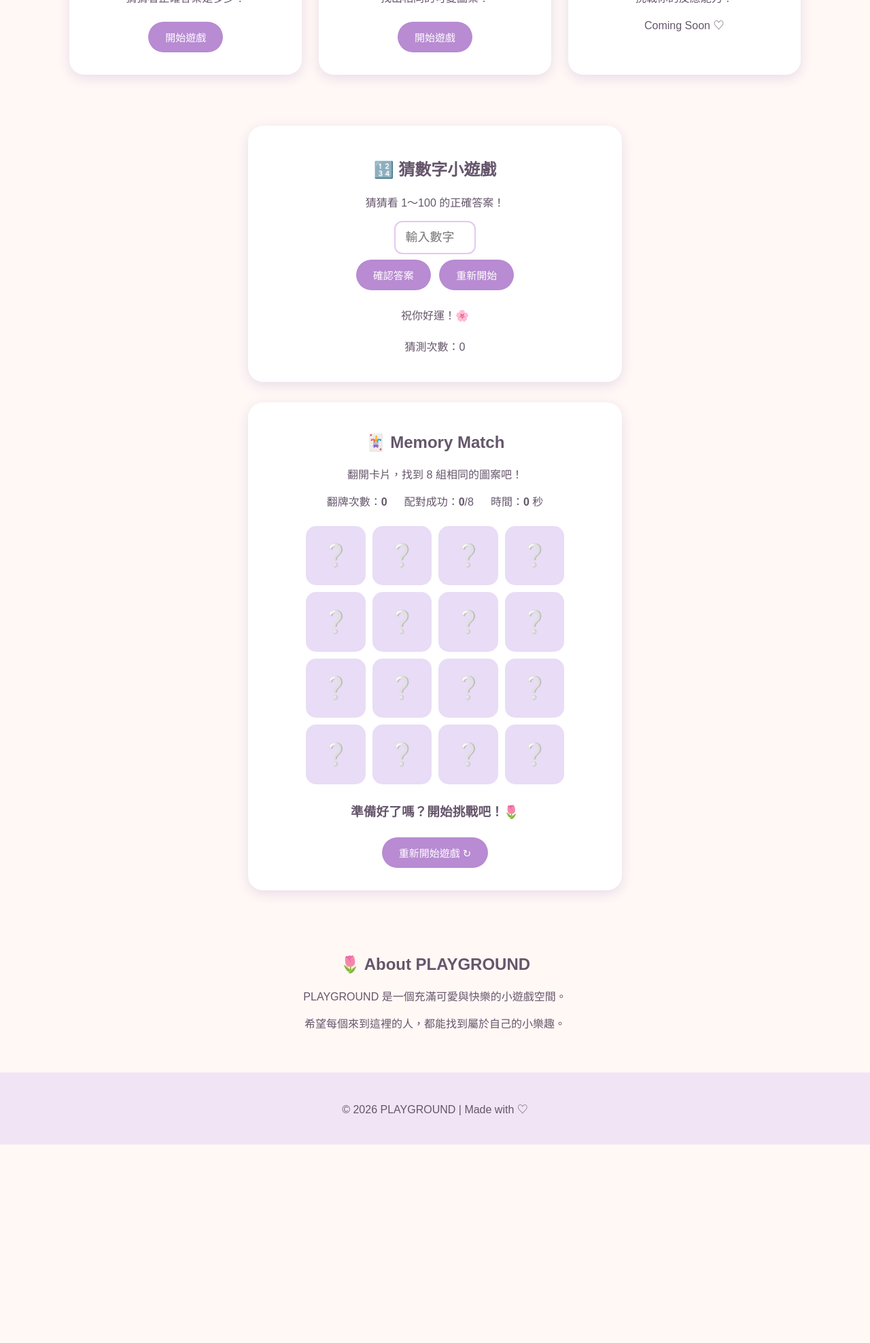
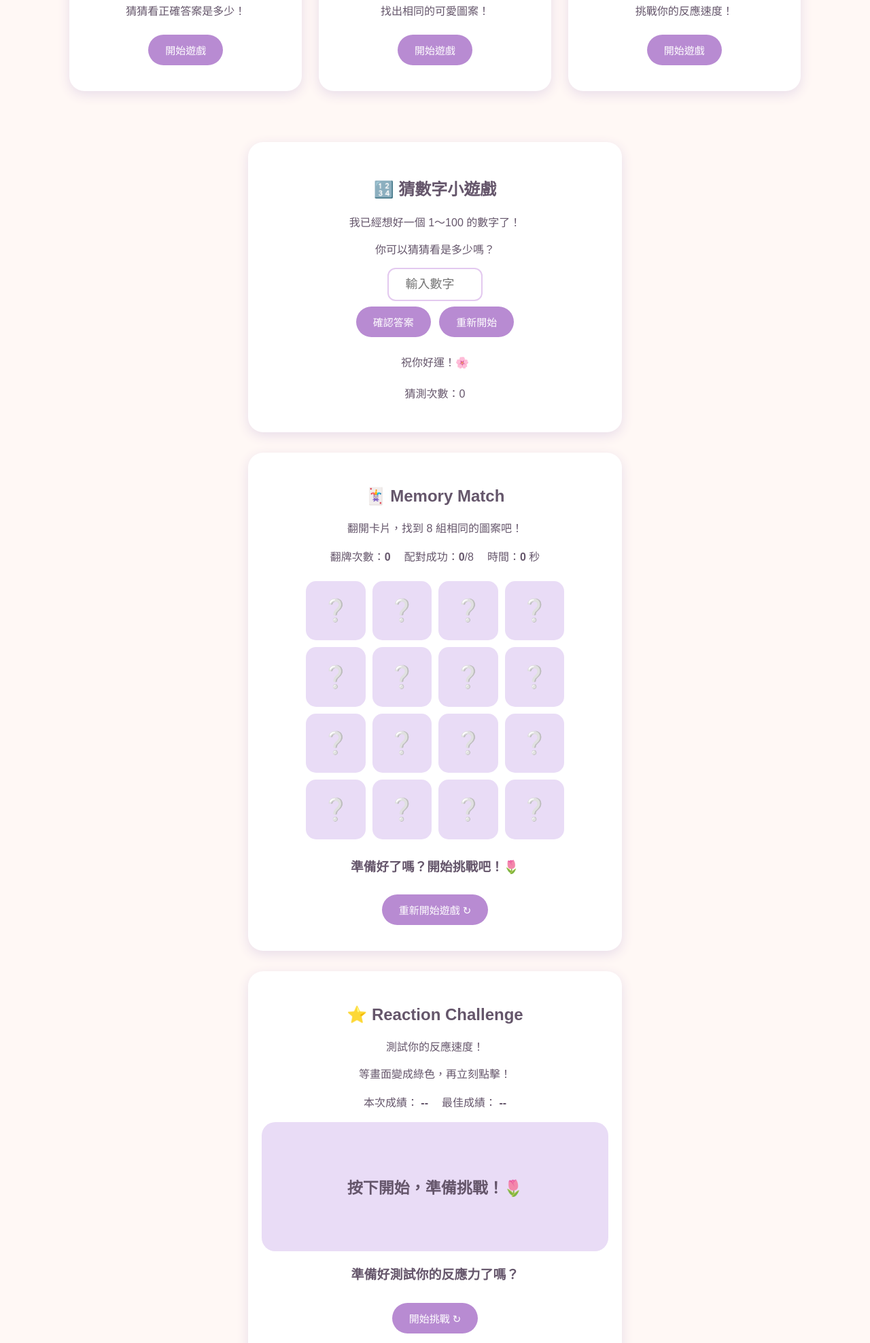
Before and after one commit to daannjciee9201/playground-game, a plain HTML site: page index.html in a window 1280 px wide. Shown: the part 824-2800 px from the top of the page at 68% size. Before the commit the page ends 2508 px from the top, so only its background shows below. Drawn offline with Linux system fonts and the light colour scheme.

Commit message:
Complete three mini games

```diff
--- a/index.html
+++ b/index.html
@@ -4,10 +4,17 @@
 <head>
 <meta charset="UTF-8">
 <meta name="viewport" content="width=device-width, initial-scale=1.0">
+
 <title>PLAYGROUND | 可愛遊戲基地</title>
 
 <style>
-* { box-sizing: border-box; }
+* {
+  box-sizing: border-box;
+}
+
+html {
+  scroll-behavior: smooth;
+}
 
 body {
   margin: 0;
@@ -22,6 +29,8 @@ header {
   justify-content: space-between;
   align-items: center;
   background: white;
+  flex-wrap: wrap;
+  gap: 15px;
 }
 
 .logo {
@@ -36,13 +45,28 @@ nav a {
   color: #77667d;
 }
 
+nav a:hover {
+  color: #b88bd2;
+}
+
 .hero {
   text-align: center;
-  padding: 75px 20px;
-  background: linear-gradient(135deg,#f9dff0,#e9e2ff,#dff4f5);
+  padding: 80px 20px;
+  background: linear-gradient(
+    135deg,
+    #f9dff0,
+    #e9e2ff,
+    #dff4f5
+  );
 }
 
-.hero h1 { font-size: 42px; }
+.hero h1 {
+  font-size: 42px;
+}
+
+.hero p {
+  font-size: 17px;
+}
 
 .btn {
   display: inline-block;
@@ -55,6 +79,12 @@ nav a {
   border: none;
   cursor: pointer;
   font-size: 15px;
+  transition: .2s;
+}
+
+.btn:hover {
+  background: #966bb5;
+  transform: translateY(-2px);
 }
 
 .section {
@@ -64,26 +94,35 @@ nav a {
 
 .games {
   display: grid;
-  grid-template-columns: repeat(auto-fit,minmax(220px,1fr));
+  grid-template-columns: repeat(
+    auto-fit,
+    minmax(220px, 1fr)
+  );
   gap: 25px;
   margin-top: 30px;
 }
 
 .card {
   background: white;
-  padding: 25px;
+  padding: 30px 20px;
   border-radius: 22px;
   box-shadow: 0 5px 18px #e8dce9;
 }
 
-.emoji { font-size: 50px; }
+.emoji {
+  font-size: 50px;
+}
 
-.card h3 { color: #a77bc5; }
+.card h3 {
+  color: #a77bc5;
+}
 
-#game, #memory-game {
+#game,
+#memory-game,
+#reaction-game {
   background: white;
   border-radius: 22px;
-  padding: 25px 15px;
+  padding: 30px 20px;
   max-width: 550px;
   margin: 30px auto;
   box-shadow: 0 5px 18px #e8dce9;
@@ -91,20 +130,22 @@ nav a {
 
 input {
   padding: 12px;
-  width: 120px;
+  width: 140px;
   border: 2px solid #e3c9ef;
   border-radius: 12px;
   font-size: 18px;
   text-align: center;
 }
 
-#message {
+#message,
+#memory-message,
+#reaction-result {
   min-height: 30px;
 }
 
 .memory-board {
   display: grid;
-  grid-template-columns: repeat(4,1fr);
+  grid-template-columns: repeat(4, 1fr);
   gap: 10px;
   max-width: 380px;
   margin: 25px auto;
@@ -137,9 +178,41 @@ input {
 .stats {
   display: flex;
   justify-content: center;
-  gap: 25px;
+  gap: 20px;
   flex-wrap: wrap;
-  margin: 15px;
+  margin: 18px;
+}
+
+.reaction-area {
+  width: 100%;
+  min-height: 190px;
+  border: none;
+  border-radius: 20px;
+  background: #e9dcf6;
+  color: #65566b;
+  font-size: 23px;
+  font-weight: bold;
+  cursor: pointer;
+  padding: 20px;
+  transition: background .2s;
+}
+
+.reaction-area.waiting {
+  background: #f7dce9;
+}
+
+.reaction-area.ready {
+  background: #a8dfb5;
+  color: #315d3b;
+}
+
+.reaction-area:disabled {
+  cursor: default;
+}
+
+.reaction-result {
+  font-size: 19px;
+  font-weight: bold;
 }
 
 footer {
@@ -149,18 +222,32 @@ footer {
 }
 
 @media(max-width:600px) {
-  .hero h1 { font-size: 30px; }
-  nav a { font-size: 13px; margin-left: 7px; }
-  .memory-board { gap: 7px; }
-  .memory-card { font-size: 25px; }
+  .hero h1 {
+    font-size: 30px;
+  }
+
+  nav a {
+    font-size: 13px;
+    margin-left: 7px;
+  }
+
+  .memory-board {
+    gap: 7px;
+  }
+
+  .memory-card {
+    font-size: 25px;
+  }
 }
 </style>
 </head>
 
 <body>
 
+<!-- 導覽列 -->
 <header>
   <div class="logo">☁️ PLAYGROUND</div>
+
   <nav>
     <a href="#home">首頁</a>
     <a href="#games">遊戲</a>
@@ -168,6 +255,7 @@ footer {
   </nav>
 </header>
 
+<!-- 首頁 -->
 <section class="hero" id="home">
   <h1>Welcome to PLAYGROUND! 🌷</h1>
   <p>今天也要給自己一點快樂 ♡</p>
@@ -175,11 +263,14 @@ footer {
   <a href="#games" class="btn">開始探索遊戲 ✨</a>
 </section>
 
+<!-- 遊戲選單 -->
 <section class="section" id="games">
+
   <h2>🎮 選擇你的遊戲</h2>
   <p>挑選一款遊戲，享受一點小小的快樂！</p>
 
   <div class="games">
+
     <div class="card">
       <div class="emoji">🔢</div>
       <h3>猜數字遊戲</h3>
@@ -197,30 +288,46 @@ footer {
     <div class="card">
       <div class="emoji">⭐</div>
       <h3>反應力挑戰</h3>
-      <p>挑戰你的反應能力！</p>
-      <p>Coming Soon ♡</p>
+      <p>挑戰你的反應速度！</p>
+      <a href="#reaction-game" class="btn">開始遊戲</a>
     </div>
+
   </div>
 </section>
 
+<!-- 猜數字遊戲 -->
 <section class="section" id="game">
-  <div>
-    <h2>🔢 猜數字小遊戲</h2>
-    <p>猜猜看 1～100 的正確答案！</p>
 
-    <input type="number" id="guess"
-      min="1" max="100" placeholder="輸入數字">
+  <h2>🔢 猜數字小遊戲</h2>
+  <p>我已經想好一個 1～100 的數字了！</p>
+  <p>你可以猜猜看是多少嗎？</p>
 
-    <br>
-    <button class="btn" onclick="checkGuess()">確認答案</button>
-    <button class="btn" onclick="resetGame()">重新開始</button>
+  <input
+    type="number"
+    id="guess"
+    min="1"
+    max="100"
+    placeholder="輸入數字"
+  >
 
-    <p id="message">祝你好運！🌸</p>
-    <p id="attempts">猜測次數：0</p>
-  </div>
+  <br>
+
+  <button class="btn" onclick="checkGuess()">
+    確認答案
+  </button>
+
+  <button class="btn" onclick="resetGame()">
+    重新開始
+  </button>
+
+  <p id="message">祝你好運！🌸</p>
+  <p id="attempts">猜測次數：0</p>
+
 </section>
 
+<!-- 記憶翻牌遊戲 -->
 <section class="section" id="memory-game">
+
   <h2>🃏 Memory Match</h2>
   <p>翻開卡片，找到 8 組相同的圖案吧！</p>
 
@@ -232,17 +339,67 @@ footer {
 
   <div class="memory-board" id="board"></div>
 
-  <h3 id="memory-message">準備好了嗎？開始挑戰吧！🌷</h3>
+  <h3 id="memory-message">
+    準備好了嗎？開始挑戰吧！🌷
+  </h3>
 
   <button class="btn" onclick="startMemoryGame()">
     重新開始遊戲 ↻
   </button>
+
 </section>
 
+<!-- 反應力遊戲 -->
+<section class="section" id="reaction-game">
+
+  <h2>⭐ Reaction Challenge</h2>
+
+  <p>測試你的反應速度！</p>
+  <p>等畫面變成綠色，再立刻點擊！</p>
+
+  <div class="stats">
+    <span>
+      本次成績：
+      <strong id="reaction-score">--</strong>
+    </span>
+
+    <span>
+      最佳成績：
+      <strong id="reaction-best">--</strong>
+    </span>
+  </div>
+
+  <button
+    id="reaction-area"
+    class="reaction-area"
+    onclick="reactionClick()"
+  >
+    按下開始，準備挑戰！🌷
+  </button>
+
+  <p id="reaction-result" class="reaction-result">
+    準備好測試你的反應力了嗎？
+  </p>
+
+  <button class="btn" onclick="startReactionGame()">
+    開始挑戰 ↻
+  </button>
+
+</section>
+
+<!-- 關於我們 -->
 <section class="section" id="about">
+
   <h2>🌷 About PLAYGROUND</h2>
-  <p>PLAYGROUND 是一個充滿可愛與快樂的小遊戲空間。</p>
-  <p>希望每個來到這裡的人，都能找到屬於自己的小樂趣。</p>
+
+  <p>
+    PLAYGROUND 是一個充滿可愛與快樂的小遊戲空間。
+  </p>
+
+  <p>
+    希望每個來到這裡的人，都能找到屬於自己的小樂趣。
+  </p>
+
 </section>
 
 <footer>
@@ -250,28 +407,48 @@ footer {
 </footer>
 
 <script>
-// 猜數字遊戲
+
+// ========================
+// 1. 猜數字遊戲
+// ========================
+
 let answer = Math.floor(Math.random() * 100) + 1;
 let count = 0;
+let guessFinished = false;
 
 function checkGuess() {
+
   const input = document.getElementById("guess");
   const message = document.getElementById("message");
   const value = Number(input.value);
 
-  if (!input.value || value < 1 || value > 100) {
-    message.textContent = "請輸入 1～100 的數字喔！";
+  if (!input.value || value < 1 || value > 100 ||
+      !Number.isInteger(value)) {
+
+    message.textContent = "請輸入 1～100 的整數喔！";
+    return;
+  }
+
+  if (guessFinished) {
+    message.textContent = "你已經猜中了！請重新開始新的一局。";
     return;
   }
 
   count++;
 
   if (value === answer) {
+
     message.textContent = "🎉 太棒了！你猜對了！";
+    guessFinished = true;
+
   } else if (value < answer) {
+
     message.textContent = "太小了，再猜大一點！🌷";
+
   } else {
+
     message.textContent = "太大了，再猜小一點！☁️";
+
   }
 
   document.getElementById("attempts").textContent =
@@ -279,16 +456,25 @@ function checkGuess() {
 }
 
 function resetGame() {
+
   answer = Math.floor(Math.random() * 100) + 1;
   count = 0;
+  guessFinished = false;
+
   document.getElementById("guess").value = "";
+
   document.getElementById("message").textContent =
     "新的一局開始囉！加油！♡";
+
   document.getElementById("attempts").textContent =
     "猜測次數：0";
 }
 
-// 記憶翻牌遊戲
+
+// ========================
+// 2. 記憶翻牌遊戲
+// ========================
+
 const symbols = [
   "🐱","🐶","🐰","🐻",
   "🐼","🐸","🦊","🐥"
@@ -303,8 +489,10 @@ let matched = 0;
 let seconds = 0;
 let timerInterval = null;
 let started = false;
+let memoryFinished = false;
 
 function startMemoryGame() {
+
   clearInterval(timerInterval);
 
   cards = [...symbols, ...symbols]
@@ -317,30 +505,41 @@ function startMemoryGame() {
   matched = 0;
   seconds = 0;
   started = false;
+  memoryFinished = false;
 
   document.getElementById("moves").textContent = 0;
   document.getElementById("matches").textContent = 0;
   document.getElementById("timer").textContent = 0;
+
   document.getElementById("memory-message").textContent =
     "準備好了嗎？開始挑戰吧！🌷";
 
   const board = document.getElementById("board");
+
   board.innerHTML = "";
 
-  cards.forEach((symbol, index) => {
+  cards.forEach((symbol) => {
+
     const card = document.createElement("button");
+
     card.className = "memory-card";
     card.textContent = "❔";
     card.dataset.symbol = symbol;
+
     card.setAttribute("aria-label", "未翻開的卡片");
+
     card.onclick = () => flipCard(card);
+
     board.appendChild(card);
+
   });
 }
 
 function flipCard(card) {
+
   if (
     locked ||
+    memoryFinished ||
     card.classList.contains("flipped") ||
     card.classList.contains("matched")
   ) {
@@ -348,20 +547,29 @@ function flipCard(card) {
   }
 
   if (!started) {
+
     started = true;
+
     timerInterval = setInterval(() => {
+
       seconds++;
+
       document.getElementById("timer").textContent = seconds;
+
     }, 1000);
+
   }
 
   card.textContent = card.dataset.symbol;
   card.classList.add("flipped");
+
   card.setAttribute("aria-label", card.dataset.symbol);
 
   if (!firstCard) {
+
     firstCard = card;
     return;
+
   }
 
   secondCard = card;
@@ -370,27 +578,37 @@ function flipCard(card) {
   document.getElementById("moves").textContent = moves;
 
   if (firstCard.dataset.symbol === secondCard.dataset.symbol) {
+
     firstCard.classList.add("matched");
     secondCard.classList.add("matched");
 
     firstCard = null;
     secondCard = null;
+
     matched++;
 
     document.getElementById("matches").textContent = matched;
 
     if (matched === 8) {
+
+      memoryFinished = true;
+
       clearInterval(timerInterval);
+
       document.getElementById("memory-message").textContent =
         "🎉 恭喜你！全部配對成功！你真棒！";
+
     }
+
   } else {
+
     locked = true;
 
     const oldFirst = firstCard;
     const oldSecond = secondCard;
 
     setTimeout(() => {
+
       oldFirst.textContent = "❔";
       oldSecond.textContent = "❔";
 
@@ -402,12 +620,139 @@ function flipCard(card) {
 
       firstCard = null;
       secondCard = null;
+
       locked = false;
+
     }, 800);
+
   }
 }
 
+
+// ========================
+// 3. 反應力挑戰遊戲
+// ========================
+
+let reactionState = "idle";
+let reactionStartTime = 0;
+let reactionTimeout = null;
+let bestReaction = null;
+
+function startReactionGame() {
+
+  clearTimeout(reactionTimeout);
+
+  reactionState = "waiting";
+
+  const area = document.getElementById("reaction-area");
+  const result = document.getElementById("reaction-result");
+
+  area.disabled = false;
+  area.className = "reaction-area waiting";
+
+  area.textContent = "請等待綠色畫面出現... 🌸";
+
+  result.textContent = "不要太早點擊喔！";
+
+  document.getElementById("reaction-score").textContent = "--";
+
+  document.getElementById("reaction-best").textContent =
+    bestReaction === null ? "--" : bestReaction + " ms";
+
+  const delay = Math.floor(Math.random() * 2500) + 1500;
+
+  reactionTimeout = setTimeout(() => {
+
+    if (reactionState !== "waiting") return;
+
+    reactionState = "ready";
+
+    area.className = "reaction-area ready";
+
+    area.textContent = "現在點擊！GO! 🟢";
+
+    reactionStartTime = performance.now();
+
+  }, delay);
+
+}
+
+function reactionClick() {
+
+  const area = document.getElementById("reaction-area");
+  const result = document.getElementById("reaction-result");
+
+  if (reactionState === "idle") {
+
+    result.textContent = "請先按下開始挑戰喔！";
+    return;
+
+  }
+
+  if (reactionState === "waiting") {
+
+    clearTimeout(reactionTimeout);
+
+    reactionState = "idle";
+
+    area.className = "reaction-area";
+
+    area.textContent = "太早了！再試一次 ♡";
+
+    result.textContent =
+      "要等綠色畫面出現才能點擊喔！";
+
+    return;
+
+  }
+
+  if (reactionState === "ready") {
+
+    const reactionTime = Math.round(
+      performance.now() - reactionStartTime
+    );
+
+    reactionState = "idle";
+
+    area.disabled = true;
+    area.className = "reaction-area";
+
+    area.textContent = "挑戰完成！🎉";
+
+    document.getElementById("reaction-score").textContent =
+      reactionTime + " ms";
+
+    if (
+      bestReaction === null ||
+      reactionTime < bestReaction
+    ) {
+
+      bestReaction = reactionTime;
+
+      result.textContent =
+        "🏆 新紀錄！你的最佳反應速度！";
+
+    } else {
+
+      result.textContent =
+        "做得好！繼續挑戰吧！🌷";
+
+    }
+
+    document.getElementById("reaction-best").textContent =
+      bestReaction + " ms";
+
+  }
+
+}
+
+
+// ========================
+// 啟動遊戲
+// ========================
+
 startMemoryGame();
+
 </script>
 
 </body>
```
